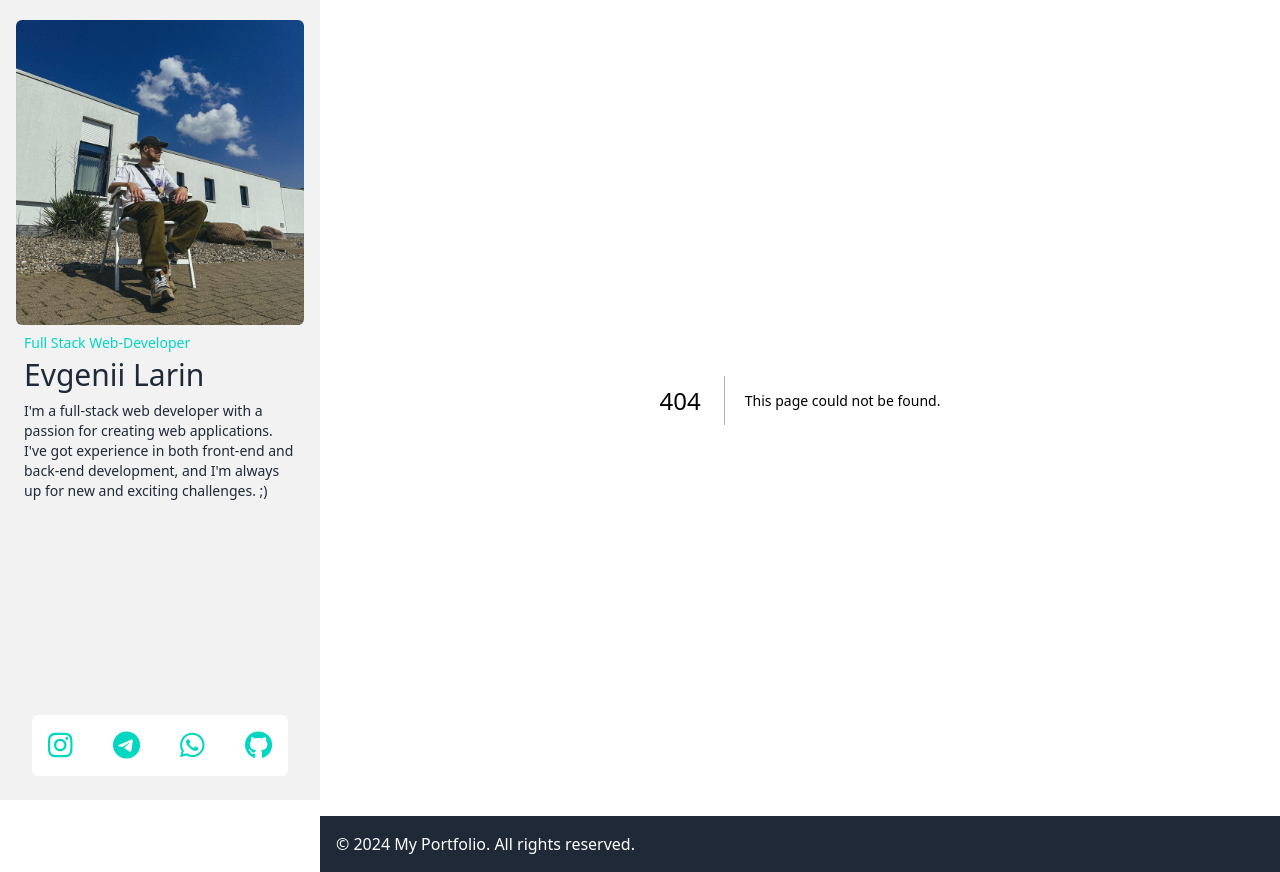
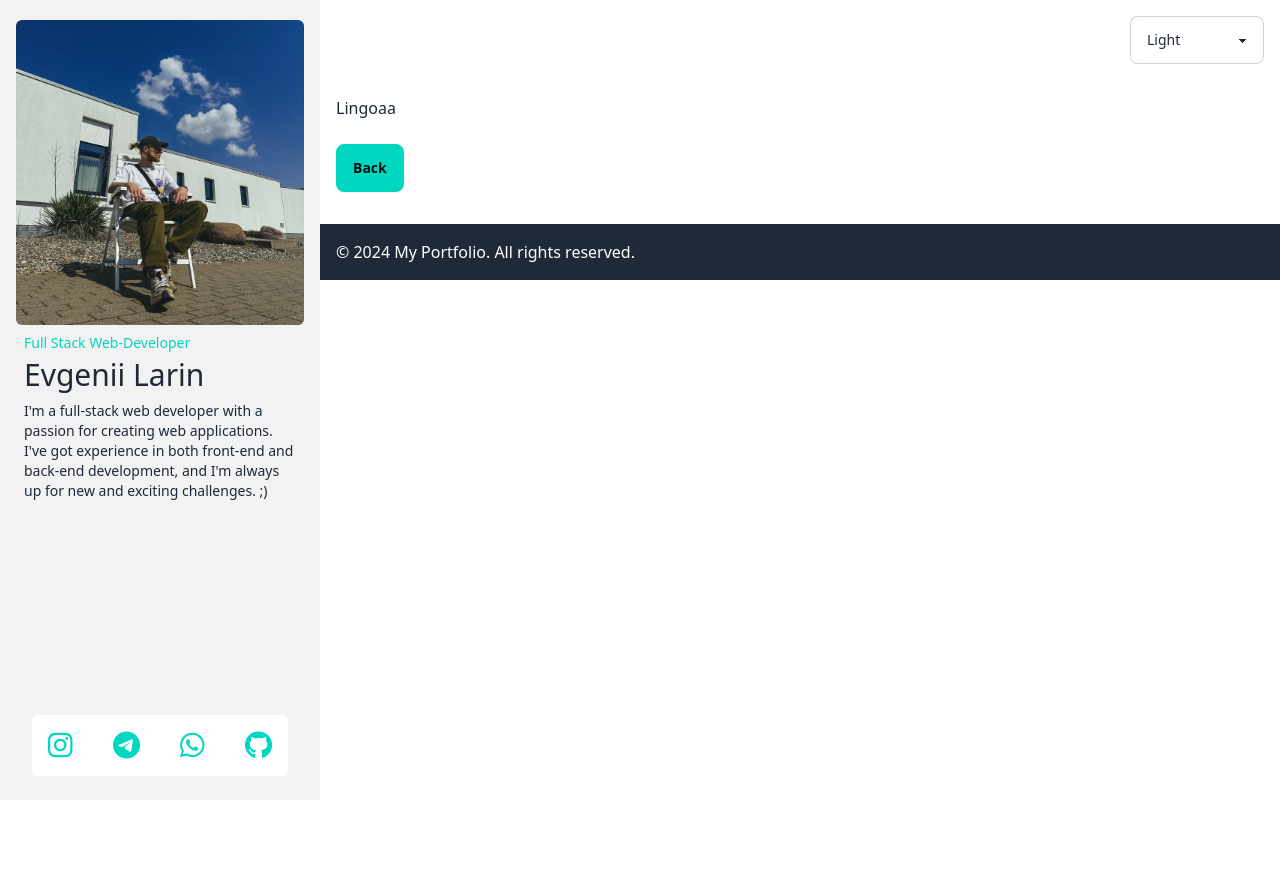
Before and after one commit to WirusDev/my-portfolio-next, a Next.js app: page /projects/lingoaa in a window 1280 px wide. Before the commit this address had no page. After the commit the page ends 800 px from the top, so only its background shows below. Built offline with nearby package versions, Linux system fonts and the light colour scheme.

Commit message:
links test

```diff
--- a/src/app/layout.tsx
+++ b/src/app/layout.tsx
@@ -1,19 +1,32 @@
 "use client";
-
+import React, { ReactNode } from "react";
 import "./globals.css";
+import Header from "@/components/layout/Header";
+import { Analytics } from "@vercel/analytics/react";
 import Footer from "../components/layout/Footer";
-import React, { ReactNode } from "react";
-import Header from "@/components/layout/Header";
+import ThemeSwitcher from "@/components/ui/ThemeSwitcher";
 
 const RootLayout = ({ children }: { children: ReactNode }) => {
   return (
     <html lang='en'>
+      <Analytics />
       <body>
         <div className='drawer lg:drawer-open'>
           <input id='my-drawer-2' type='checkbox' className='drawer-toggle' />
+
           <div className='drawer-content'>
+            <div className='flex justify-end'>
+              <label
+                htmlFor='my-drawer-2'
+                className='btn btn-accent drawer-button lg:hidden my-4 uppercase'
+              >
+                menu
+              </label>
+              <ThemeSwitcher />
+            </div>
             {/* Page content here */}
-            {children}
+            <div className='p-4'> {children}</div>
+
             <Footer />
           </div>
           <div className='drawer-side'>
--- a/src/app/page.tsx
+++ b/src/app/page.tsx
@@ -1,21 +1,10 @@
-import Image from "next/image";
 import Projects from "@/components/sections/Projects";
 import Timeline from "@/components/sections/Timeline";
-import ThemeSwitcher from "@/components/ui/ThemeSwitcher";
 
 const HomePage = () => {
   return (
     <div>
-      <main className='p-4'>
-        <div className='flex justify-end'>
-          <label
-            htmlFor='my-drawer-2'
-            className='btn btn-accent drawer-button lg:hidden my-4 uppercase'
-          >
-            menu
-          </label>
-          <ThemeSwitcher />
-        </div>
+      <main className=''>
         <div role='tablist' className='tabs tabs-lifted tabs-lg'>
           <input
             type='radio'
--- /dev/null
+++ b/src/app/projects/cerise/page.tsx
@@ -0,0 +1,14 @@
+import Link from "next/link";
+const Cerise = () => {
+  return (
+    <>
+      <div>Cerise</div>
+      <br />
+      <Link href='/' className='btn btn-accent'>
+        Back
+      </Link>
+    </>
+  );
+};
+
+export default Cerise;
--- /dev/null
+++ b/src/app/projects/lingoaa/page.tsx
@@ -0,0 +1,14 @@
+import Link from "next/link";
+const Lingoaa = () => {
+  return (
+    <>
+      <div>Lingoaa</div>
+      <br />
+      <Link href='/' className='btn btn-accent'>
+        Back
+      </Link>
+    </>
+  );
+};
+
+export default Lingoaa;
--- a/src/components/sections/Projects.tsx
+++ b/src/components/sections/Projects.tsx
@@ -1,5 +1,6 @@
 "use client";
 import Image from "next/image";
+import Link from "next/link";
 import React from "react";
 
 export default function Projects() {
@@ -19,7 +20,9 @@ export default function Projects() {
           <h2 className='card-title'>LingoA&A</h2>
           <p>How to park your car at your garage?</p>
           <div className='card-actions justify-end'>
-            <button className='btn btn-neutral'>Learn more</button>
+            <button className='btn btn-neutral'>
+              <Link href='/projects/lingoaa'>Learn more</Link>
+            </button>
           </div>
         </div>
       </div>
@@ -37,7 +40,9 @@ export default function Projects() {
           <h2 className='card-title'>Cerise</h2>
           <p>How to park your car at your garage?</p>
           <div className='card-actions justify-end'>
-            <button className='btn btn-neutral'>Learn more</button>
+            <button className='btn btn-neutral'>
+              <Link href='/projects/cerise'>Learn more</Link>
+            </button>
           </div>
         </div>
       </div>
```
